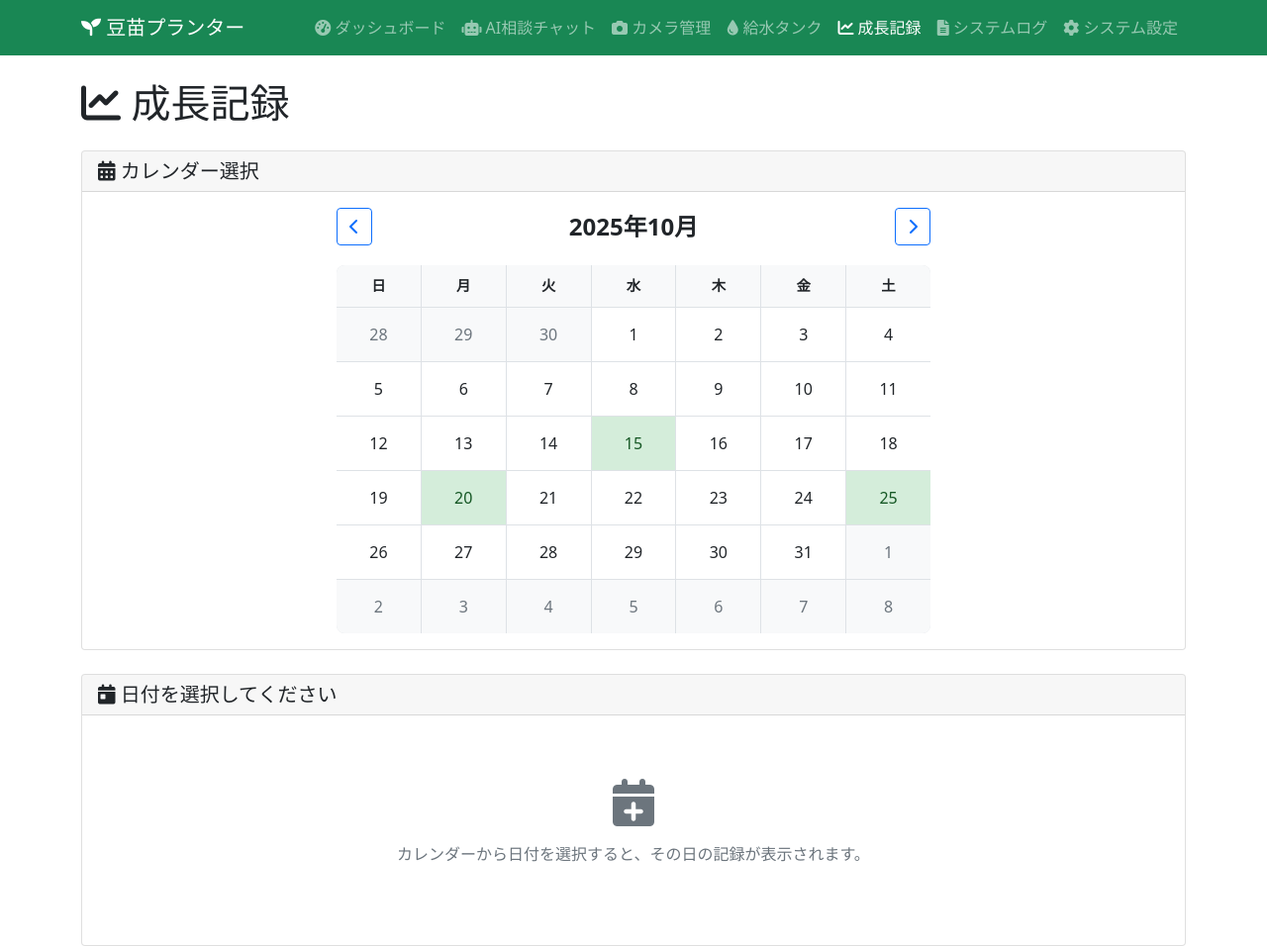
After one commit to ootsuk/bean-sprout-planter, a Flask app: page /records in a window 1280 px wide. The commit adds this page. Shown: the whole page at 99% size. Run offline with Flask 3, Linux system fonts and the light colour scheme.

Commit message:
カレンダー修正。

```diff
--- a/src/app/app.py
+++ b/src/app/app.py
@@ -86,6 +86,11 @@ def create_app():
         """ログページ"""
         return render_template('logs.html')
 
+    @app.route('/records')
+    def records():
+        """成長記録ページ"""
+        return render_template('records.html')
+
     # ========================================
     # エラーハンドラー
     # ========================================
--- /dev/null
+++ b/src/web/static/css/records.css
@@ -0,0 +1,209 @@
+/* 成長記録ページ専用CSS */
+
+/* カレンダースタイル */
+.calendar-container {
+    max-width: 600px;
+    margin: 0 auto;
+}
+
+.calendar-header {
+    display: flex;
+    justify-content: space-between;
+    align-items: center;
+    margin-bottom: 20px;
+}
+
+.calendar-title {
+    margin: 0;
+    font-size: 1.5rem;
+    font-weight: 600;
+}
+
+.calendar-grid {
+    display: grid;
+    grid-template-columns: repeat(7, 1fr);
+    gap: 1px;
+    background-color: #dee2e6;
+    border-radius: 8px;
+    overflow: hidden;
+}
+
+.calendar-day-header {
+    background-color: #f8f9fa;
+    padding: 10px;
+    text-align: center;
+    font-weight: 600;
+    font-size: 0.9rem;
+}
+
+.calendar-day {
+    background-color: white;
+    padding: 15px 10px;
+    text-align: center;
+    cursor: pointer;
+    transition: all 0.2s ease;
+    min-height: 50px;
+    display: flex;
+    align-items: center;
+    justify-content: center;
+}
+
+.calendar-day:hover {
+    background-color: #e9ecef;
+}
+
+.calendar-day.has-data {
+    background-color: #d4edda;
+    color: #155724;
+}
+
+.calendar-day.has-data:hover {
+    background-color: #c3e6cb;
+}
+
+.calendar-day.selected {
+    background-color: var(--primary-color);
+    color: white;
+}
+
+.calendar-day.other-month {
+    color: #6c757d;
+    background-color: #f8f9fa;
+}
+
+/* 気温データスタイル */
+.temperature-summary {
+    border-bottom: 1px solid #dee2e6;
+    padding-bottom: 15px;
+}
+
+.temp-item {
+    text-align: center;
+}
+
+.temp-value {
+    font-size: 1.5rem;
+    font-weight: 600;
+    margin: 5px 0;
+}
+
+.temp-label {
+    font-size: 0.8rem;
+    color: #6c757d;
+}
+
+.temperature-chart {
+    margin-top: 15px;
+}
+
+/* 写真ギャラリースタイル */
+.photo-item {
+    position: relative;
+    cursor: pointer;
+    transition: transform 0.2s ease;
+}
+
+.photo-item:hover {
+    transform: scale(1.05);
+}
+
+.photo-item img {
+    width: 100%;
+    height: 120px;
+    object-fit: cover;
+}
+
+.photo-time {
+    position: absolute;
+    bottom: 5px;
+    left: 5px;
+    background-color: rgba(0,0,0,0.7);
+    color: white;
+    padding: 2px 6px;
+    border-radius: 3px;
+    font-size: 0.8rem;
+}
+
+/* 給水記録スタイル */
+.watering-record h6 {
+    color: var(--primary-color);
+    margin-bottom: 10px;
+}
+
+.time-badges .badge {
+    font-size: 0.9rem;
+    padding: 6px 10px;
+}
+
+.amount-info {
+    display: flex;
+    align-items: center;
+    font-size: 1.1rem;
+}
+
+/* 成長メモスタイル */
+.growth-notes h6 {
+    color: var(--success-color);
+    margin-bottom: 10px;
+}
+
+.note-item {
+    border-left: 3px solid var(--success-color);
+    padding-left: 15px;
+    background-color: #f8f9fa;
+    padding: 10px 15px;
+    border-radius: 0 5px 5px 0;
+}
+
+.note-time {
+    font-size: 0.8rem;
+    color: #6c757d;
+    font-weight: 600;
+}
+
+.note-content {
+    margin-top: 5px;
+    font-size: 0.9rem;
+}
+
+/* レスポンシブ対応 */
+@media (max-width: 768px) {
+    .calendar-day {
+        padding: 10px 5px;
+        min-height: 40px;
+        font-size: 0.9rem;
+    }
+
+    .temp-value {
+        font-size: 1.2rem;
+    }
+
+    .photo-item img {
+        height: 100px;
+    }
+
+    .calendar-header {
+        flex-direction: column;
+        gap: 10px;
+    }
+
+    .calendar-title {
+        font-size: 1.2rem;
+    }
+}
+
+@media (max-width: 576px) {
+    .calendar-day {
+        padding: 8px 3px;
+        min-height: 35px;
+        font-size: 0.8rem;
+    }
+
+    .temp-value {
+        font-size: 1rem;
+    }
+
+    .photo-item img {
+        height: 80px;
+    }
+}
--- /dev/null
+++ b/src/web/static/js/records.js
@@ -0,0 +1,193 @@
+// 成長記録ページ用JavaScript
+
+document.addEventListener('DOMContentLoaded', function() {
+    let currentDate = new Date();
+    let selectedDate = null;
+
+    // カレンダー初期化
+    initCalendar();
+
+    // イベントリスナー
+    document.getElementById('prevMonth').addEventListener('click', function() {
+        currentDate.setMonth(currentDate.getMonth() - 1);
+        renderCalendar();
+    });
+
+    document.getElementById('nextMonth').addEventListener('click', function() {
+        currentDate.setMonth(currentDate.getMonth() + 1);
+        renderCalendar();
+    });
+
+    function initCalendar() {
+        renderCalendar();
+    }
+
+    function renderCalendar() {
+        const calendarGrid = document.getElementById('calendarGrid');
+        const calendarTitle = document.getElementById('calendarTitle');
+
+        // タイトル更新
+        const year = currentDate.getFullYear();
+        const month = currentDate.getMonth() + 1;
+        calendarTitle.textContent = `${year}年${month}月`;
+
+        // カレンダーグリッドをクリア
+        calendarGrid.innerHTML = '';
+
+        // 曜日ヘッダー
+        const dayHeaders = ['日', '月', '火', '水', '木', '金', '土'];
+        dayHeaders.forEach(day => {
+            const dayHeader = document.createElement('div');
+            dayHeader.className = 'calendar-day-header';
+            dayHeader.textContent = day;
+            calendarGrid.appendChild(dayHeader);
+        });
+
+        // 月の最初の日
+        const firstDay = new Date(year, month - 1, 1);
+        const lastDay = new Date(year, month, 0);
+        const startDate = new Date(firstDay);
+        startDate.setDate(startDate.getDate() - firstDay.getDay());
+
+        // 6週間分の日付を生成
+        for (let i = 0; i < 42; i++) {
+            const date = new Date(startDate);
+            date.setDate(startDate.getDate() + i);
+
+            const dayElement = document.createElement('div');
+            dayElement.className = 'calendar-day';
+            dayElement.textContent = date.getDate();
+
+            // 現在の月以外の日付
+            if (date.getMonth() !== month - 1) {
+                dayElement.classList.add('other-month');
+            }
+
+            // データがある日付（サンプル）
+            if (hasDataForDate(date)) {
+                dayElement.classList.add('has-data');
+            }
+
+            // クリックイベント
+            dayElement.addEventListener('click', function() {
+                if (date.getMonth() === month - 1) {
+                    selectDate(date);
+                }
+            });
+
+            calendarGrid.appendChild(dayElement);
+        }
+    }
+
+    function hasDataForDate(date) {
+        // サンプルデータ：10月の15日、20日、25日にデータがある
+        const month = date.getMonth() + 1;
+        const day = date.getDate();
+        return month === 10 && (day === 15 || day === 20 || day === 25);
+    }
+
+    function selectDate(date) {
+        selectedDate = date;
+
+        // カレンダーの選択状態を更新
+        document.querySelectorAll('.calendar-day').forEach(day => {
+            day.classList.remove('selected');
+        });
+
+        event.target.classList.add('selected');
+
+        // 詳細表示を更新
+        showDateDetails(date);
+    }
+
+    function showDateDetails(date) {
+        const selectedDateElement = document.getElementById('selectedDate');
+        const dateDetailsElement = document.getElementById('dateDetails');
+
+        // 日付表示
+        const year = date.getFullYear();
+        const month = date.getMonth() + 1;
+        const day = date.getDate();
+        const dayOfWeek = ['日', '月', '火', '水', '木', '金', '土'][date.getDay()];
+
+        selectedDateElement.textContent = `${year}年${month}月${day}日 (${dayOfWeek})`;
+
+        // 詳細データを表示
+        const template = document.getElementById('dateDetailTemplate');
+        const clone = template.content.cloneNode(true);
+
+        // サンプルデータを設定
+        updateSampleData(clone, date);
+
+        dateDetailsElement.innerHTML = '';
+        dateDetailsElement.appendChild(clone);
+
+        // 気温チャートを描画
+        drawTemperatureChart();
+    }
+
+    function updateSampleData(element, date) {
+        // サンプルデータの更新
+        const day = date.getDate();
+
+        // 気温データ
+        element.querySelector('#maxTemp').textContent = `${20 + (day % 10)}°C`;
+        element.querySelector('#minTemp').textContent = `${15 + (day % 8)}°C`;
+        element.querySelector('#avgTemp').textContent = `${17.5 + (day % 6)}°C`;
+    }
+
+    function drawTemperatureChart() {
+        const canvas = document.getElementById('temperatureChart');
+        if (!canvas) return;
+
+        const ctx = canvas.getContext('2d');
+
+        // サンプルデータ
+        const hours = [0, 6, 12, 18, 24];
+        const temperatures = [18, 16, 25, 22, 20];
+
+        // チャート描画（簡易版）
+        ctx.clearRect(0, 0, canvas.width, canvas.height);
+
+        // グリッド線
+        ctx.strokeStyle = '#e9ecef';
+        ctx.lineWidth = 1;
+
+        for (let i = 0; i <= 4; i++) {
+            const y = (canvas.height / 4) * i;
+            ctx.beginPath();
+            ctx.moveTo(0, y);
+            ctx.lineTo(canvas.width, y);
+            ctx.stroke();
+        }
+
+        // 温度線
+        ctx.strokeStyle = '#dc3545';
+        ctx.lineWidth = 2;
+        ctx.beginPath();
+
+        temperatures.forEach((temp, index) => {
+            const x = (canvas.width / (temperatures.length - 1)) * index;
+            const y = canvas.height - ((temp - 15) / 10) * canvas.height;
+
+            if (index === 0) {
+                ctx.moveTo(x, y);
+            } else {
+                ctx.lineTo(x, y);
+            }
+        });
+
+        ctx.stroke();
+
+        // データポイント
+        ctx.fillStyle = '#dc3545';
+        temperatures.forEach((temp, index) => {
+            const x = (canvas.width / (temperatures.length - 1)) * index;
+            const y = canvas.height - ((temp - 15) / 10) * canvas.height;
+
+            ctx.beginPath();
+            ctx.arc(x, y, 4, 0, 2 * Math.PI);
+            ctx.fill();
+        });
+    }
+});
--- /dev/null
+++ b/src/web/templates/records.html
@@ -0,0 +1,217 @@
+<!DOCTYPE html>
+<html lang="ja">
+<head>
+    <meta charset="UTF-8">
+    <meta name="viewport" content="width=device-width, initial-scale=1.0">
+    <title>豆苗プランター - 成長記録</title>
+    <link href="https://cdn.jsdelivr.net/npm/bootstrap@5.1.3/dist/css/bootstrap.min.css" rel="stylesheet">
+    <link href="https://cdnjs.cloudflare.com/ajax/libs/font-awesome/6.0.0/css/all.min.css" rel="stylesheet">
+    <link href="{{ url_for('static', filename='css/common.css') }}" rel="stylesheet">
+    <link href="{{ url_for('static', filename='css/records.css') }}" rel="stylesheet">
+</head>
+<body>
+    {% include 'navbar.html' %}
+
+    <div class="container mt-4">
+        <div class="row">
+            <div class="col-12">
+                <h1 class="mb-4">
+                    <i class="fas fa-chart-line"></i> 成長記録
+                </h1>
+            </div>
+        </div>
+
+        <!-- カレンダー選択エリア -->
+        <div class="row mb-4">
+            <div class="col-12">
+                <div class="card">
+                    <div class="card-header">
+                        <h5 class="mb-0">
+                            <i class="fas fa-calendar-alt"></i> カレンダー選択
+                        </h5>
+                    </div>
+                    <div class="card-body">
+                        <div class="calendar-container">
+                            <div class="calendar-header">
+                                <button class="btn btn-outline-primary" id="prevMonth">
+                                    <i class="fas fa-chevron-left"></i>
+                                </button>
+                                <h4 class="calendar-title" id="calendarTitle">2024年10月</h4>
+                                <button class="btn btn-outline-primary" id="nextMonth">
+                                    <i class="fas fa-chevron-right"></i>
+                                </button>
+                            </div>
+                            <div class="calendar-grid" id="calendarGrid">
+                                <!-- カレンダーがJavaScriptで生成される -->
+                            </div>
+                        </div>
+                    </div>
+                </div>
+            </div>
+        </div>
+
+        <!-- 選択日付の詳細表示エリア -->
+        <div class="row">
+            <div class="col-12">
+                <div class="card">
+                    <div class="card-header">
+                        <h5 class="mb-0">
+                            <i class="fas fa-calendar-day"></i> <span id="selectedDate">日付を選択してください</span>
+                        </h5>
+                    </div>
+                    <div class="card-body">
+                        <div id="dateDetails">
+                            <div class="text-center text-muted py-5">
+                                <i class="fas fa-calendar-plus fa-3x mb-3"></i>
+                                <p>カレンダーから日付を選択すると、その日の記録が表示されます。</p>
+                            </div>
+                        </div>
+                    </div>
+                </div>
+            </div>
+        </div>
+    </div>
+
+    <!-- 詳細表示テンプレート（非表示） -->
+    <template id="dateDetailTemplate">
+        <div class="row">
+            <!-- 気温データ -->
+            <div class="col-md-6 mb-4">
+                <div class="card h-100">
+                    <div class="card-header">
+                        <h6 class="mb-0">
+                            <i class="fas fa-thermometer-half"></i> 気温データ
+                        </h6>
+                    </div>
+                    <div class="card-body">
+                        <div class="temperature-summary mb-3">
+                            <div class="row text-center">
+                                <div class="col-4">
+                                    <div class="temp-item">
+                                        <i class="fas fa-arrow-up text-danger"></i>
+                                        <div class="temp-value" id="maxTemp">25°C</div>
+                                        <div class="temp-label">最高</div>
+                                    </div>
+                                </div>
+                                <div class="col-4">
+                                    <div class="temp-item">
+                                        <i class="fas fa-arrow-down text-primary"></i>
+                                        <div class="temp-value" id="minTemp">18°C</div>
+                                        <div class="temp-label">最低</div>
+                                    </div>
+                                </div>
+                                <div class="col-4">
+                                    <div class="temp-item">
+                                        <i class="fas fa-chart-line text-success"></i>
+                                        <div class="temp-value" id="avgTemp">21.5°C</div>
+                                        <div class="temp-label">平均</div>
+                                    </div>
+                                </div>
+                            </div>
+                        </div>
+                        <div class="temperature-chart">
+                            <canvas id="temperatureChart" width="400" height="200"></canvas>
+                        </div>
+                    </div>
+                </div>
+            </div>
+
+            <!-- 撮影写真 -->
+            <div class="col-md-6 mb-4">
+                <div class="card h-100">
+                    <div class="card-header">
+                        <h6 class="mb-0">
+                            <i class="fas fa-camera"></i> 撮影写真
+                        </h6>
+                    </div>
+                    <div class="card-body">
+                        <div class="photo-gallery">
+                            <div class="row">
+                                <div class="col-4 mb-3">
+                                    <div class="photo-item">
+                                        <img src="/static/images/placeholder.jpg" class="img-fluid rounded" alt="朝の写真">
+                                        <div class="photo-time">08:00</div>
+                                    </div>
+                                </div>
+                                <div class="col-4 mb-3">
+                                    <div class="photo-item">
+                                        <img src="/static/images/placeholder.jpg" class="img-fluid rounded" alt="昼の写真">
+                                        <div class="photo-time">12:00</div>
+                                    </div>
+                                </div>
+                                <div class="col-4 mb-3">
+                                    <div class="photo-item">
+                                        <img src="/static/images/placeholder.jpg" class="img-fluid rounded" alt="夕の写真">
+                                        <div class="photo-time">18:00</div>
+                                    </div>
+                                </div>
+                            </div>
+                        </div>
+                    </div>
+                </div>
+            </div>
+
+            <!-- 給水記録 -->
+            <div class="col-md-6 mb-4">
+                <div class="card h-100">
+                    <div class="card-header">
+                        <h6 class="mb-0">
+                            <i class="fas fa-tint"></i> 給水記録
+                        </h6>
+                    </div>
+                    <div class="card-body">
+                        <div class="watering-record">
+                            <div class="watering-times mb-3">
+                                <h6>給水時間</h6>
+                                <div class="time-badges">
+                                    <span class="badge bg-primary me-2">09:00</span>
+                                    <span class="badge bg-primary me-2">15:00</span>
+                                    <span class="badge bg-primary me-2">20:00</span>
+                                </div>
+                            </div>
+                            <div class="watering-amount">
+                                <h6>給水量</h6>
+                                <div class="amount-info">
+                                    <i class="fas fa-tint text-primary"></i>
+                                    <span class="ms-2">200ml × 3回 = <strong>600ml</strong></span>
+                                </div>
+                            </div>
+                        </div>
+                    </div>
+                </div>
+            </div>
+
+            <!-- 成長メモ -->
+            <div class="col-md-6 mb-4">
+                <div class="card h-100">
+                    <div class="card-header">
+                        <h6 class="mb-0">
+                            <i class="fas fa-sticky-note"></i> 成長メモ
+                        </h6>
+                    </div>
+                    <div class="card-body">
+                        <div class="growth-notes">
+                            <div class="note-item mb-3">
+                                <div class="note-time">09:30</div>
+                                <div class="note-content">新芽が2cm伸びました。</div>
+                            </div>
+                            <div class="note-item mb-3">
+                                <div class="note-time">15:45</div>
+                                <div class="note-content">葉の色が濃くなってきました。</div>
+                            </div>
+                            <div class="note-item">
+                                <div class="note-time">20:15</div>
+                                <div class="note-content">全体的に元気な状態です。</div>
+                            </div>
+                        </div>
+                    </div>
+                </div>
+            </div>
+        </div>
+    </template>
+
+    <script src="https://cdn.jsdelivr.net/npm/bootstrap@5.1.3/dist/js/bootstrap.bundle.min.js"></script>
+    <script src="https://cdn.jsdelivr.net/npm/chart.js"></script>
+    <script src="{{ url_for('static', filename='js/records.js') }}"></script>
+</body>
+</html>
```
Also changed, not shown: src/web/templates/water_tank.html (+1 -11 lines).
